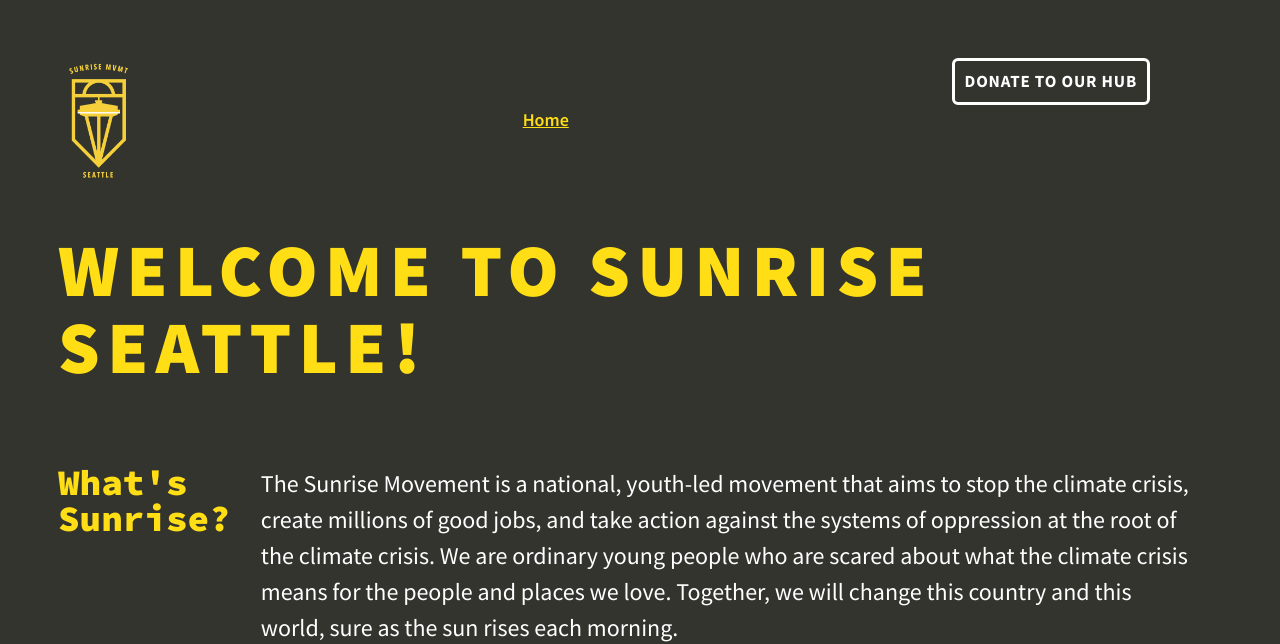
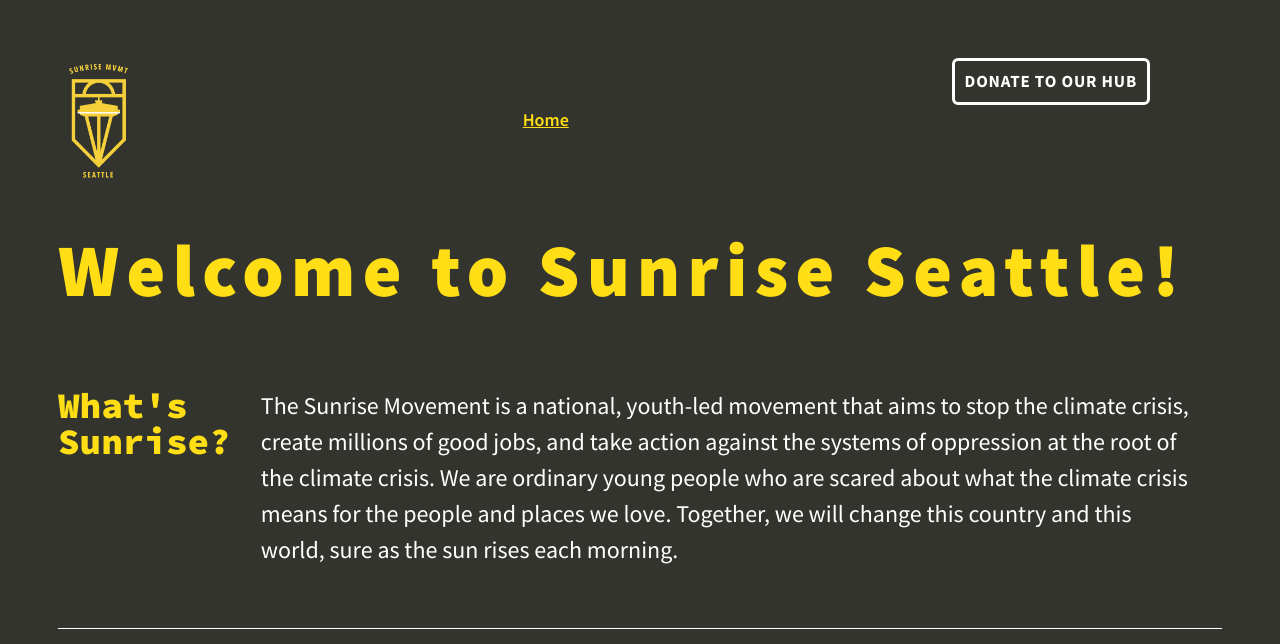
Before and after one commit to sunrise-seattle/website, a Gatsby site: page / in a window 1280 px wide. Shown: the top 644 px of the page. Built offline with nearby package versions, Linux system fonts and the light colour scheme; Gatsby itself is replaced by a stand-in of ours.

Commit message:
Test message here. Changed heading text.

```diff
--- a/src/pages/index.js
+++ b/src/pages/index.js
@@ -41,7 +41,7 @@
     <Layout
       location="Home"
       title={"Sunrise Movement Seattle"}
-      heading={"WELCOME TO SUNRISE SEATTLE!"}
+      heading={"Welcome to Sunrise Seattle!"}
       content={content}
     >
       <SEO
```
Also changed, not shown: README.md, 1 other file.
